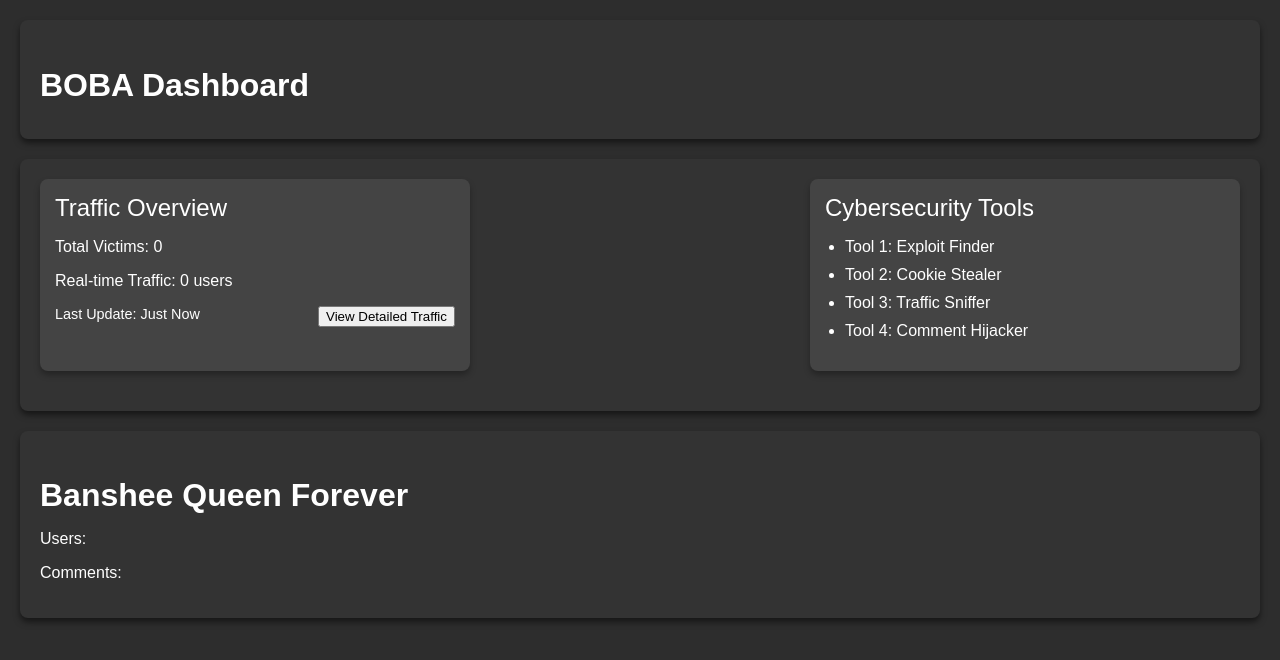
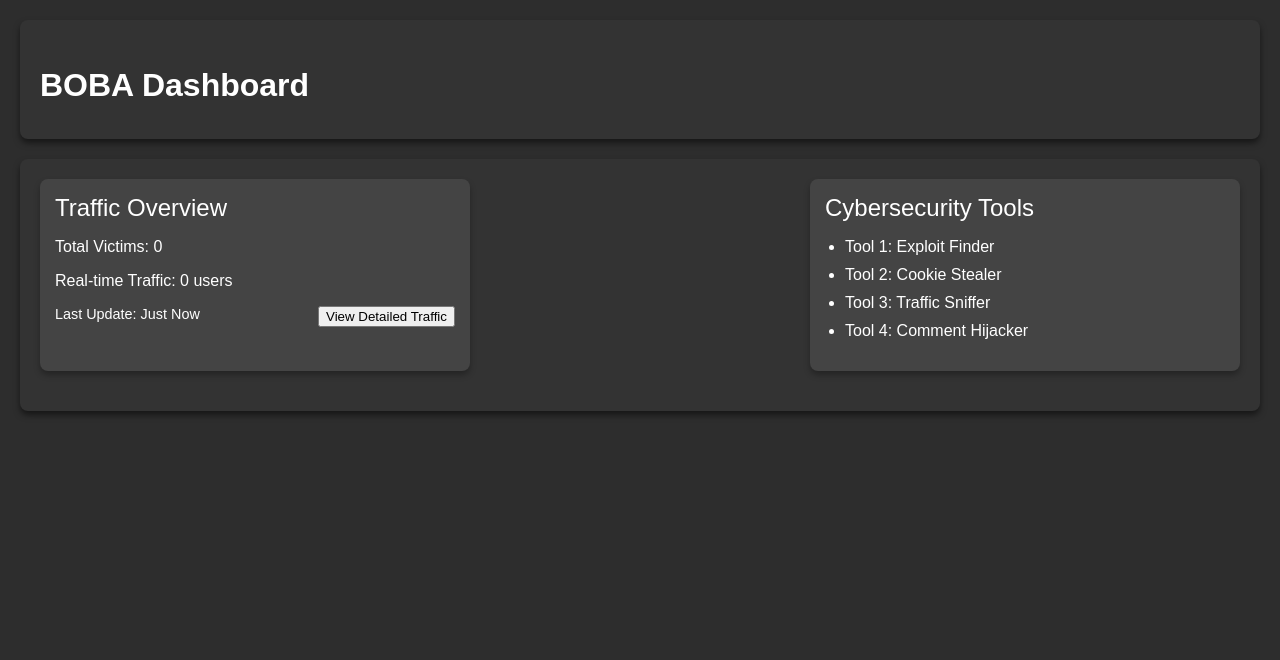
Before and after one commit to CediLia/xss-web, a website: page xss-web/attacker/public/dashboard.html in a window 1280 px wide. Drawn offline with Linux system fonts and the light colour scheme; no server answers.

Commit message:
remove unused output section from dashboard.html

```diff
--- a/xss-web/attacker/public/dashboard.html
+++ b/xss-web/attacker/public/dashboard.html
@@ -43,15 +43,6 @@
         </div>
     </section>
 
-    <!-- Output Section -->
-    <section>
-        <h1>Banshee Queen Forever</h1>
-        <p>Users:</p>
-        <ul id="users"></ul>
-        <p>Comments:</p>
-        <ul id="comments"></ul>
-    </section>
-
     <script src="script.js"></script>
 </body>
 </html>
```
